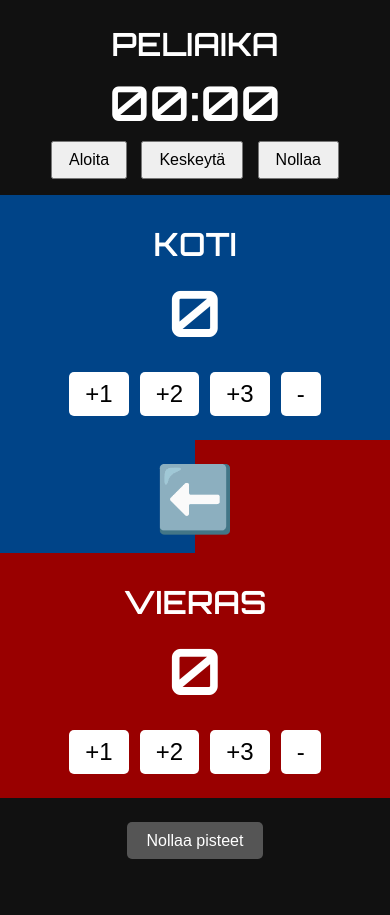
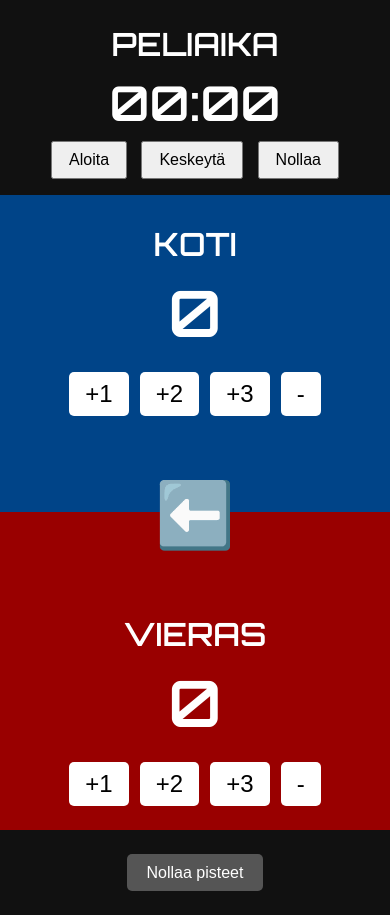
Before and after one commit to vperasto/pistelaskuri, a plain HTML site: page index.html in a window 390 px wide. Before the commit the page ends 883 px from the top, so only its background shows below. Drawn offline with Linux system fonts and the light colour scheme.

Commit message:
Update styles.css

```diff
--- a/styles.css
+++ b/styles.css
@@ -119,7 +119,10 @@ body {
   .score {
     font-size: 4rem;
   }
-
+  .possession-container {
+    background: linear-gradient(to bottom, #004488 50%, #990000 50%);
+    padding: 2rem 0;
+  }
   .possession-arrow {
     font-size: 4rem;
   }
```
